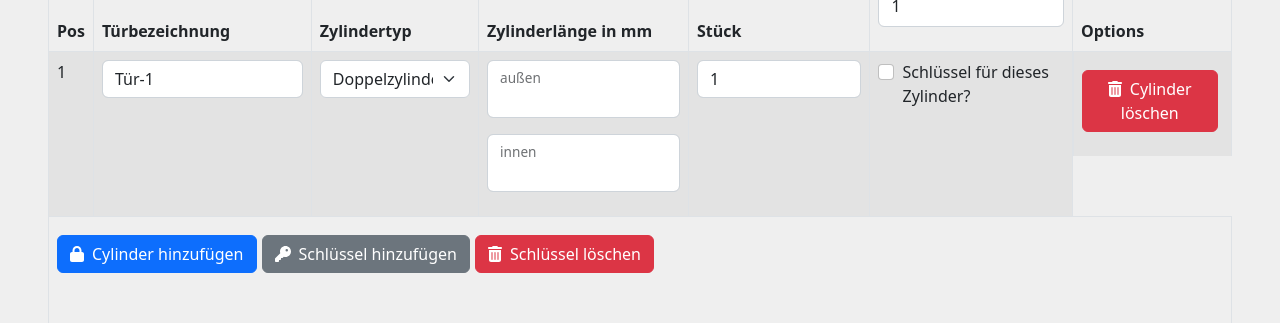
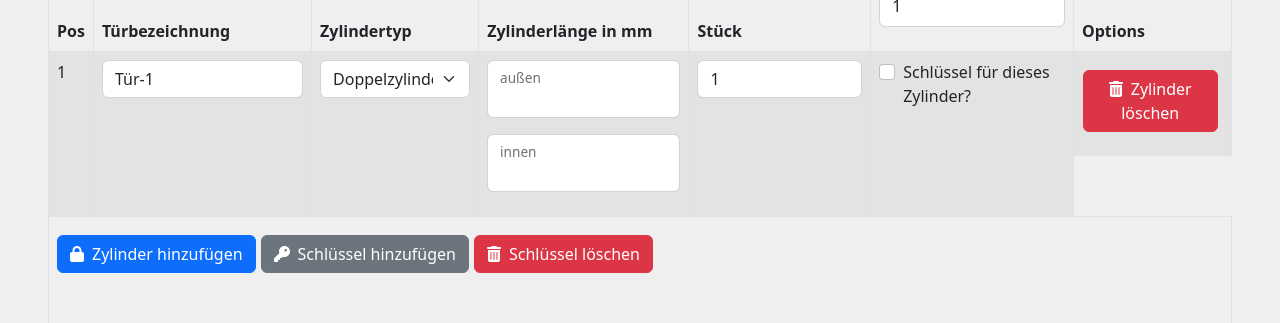
Before and after one commit to aleksejdom/keygen, a React (Create React App) app: page / in a window 1280 px wide. Shown: the part 681-1004 px from the top of the page. Built offline with nearby package versions, Linux system fonts and the light colour scheme.

Commit message:
zylinder

```diff
--- a/src/components/cylinder/Cylinder.js
+++ b/src/components/cylinder/Cylinder.js
@@ -145,7 +145,7 @@ function Cylinder({ nextKey, onRemove }) {
           variant="danger"
           id="remove-cylinder"
           onClick={handleRemove}
-        ><FontAwesomeIcon icon={faTrashCan} className='mr-2'/>Cylinder löschen</Button>
+        ><FontAwesomeIcon icon={faTrashCan} className='mr-2'/>Zylinder löschen</Button>
       </td>
 
     </tr>
--- a/src/components/cylinders/Cylinders.js
+++ b/src/components/cylinders/Cylinders.js
@@ -231,7 +231,7 @@ function Cylinders() {
                     id="add-cylinder"
                     onClick={handleAddCylinder}
                     ><FontAwesomeIcon icon={faLock} className='mr-2'/>
-                    Cylinder hinzufügen
+                    Zylinder hinzufügen
                   </Button>
                   <Button
                     variant="secondary"
```
